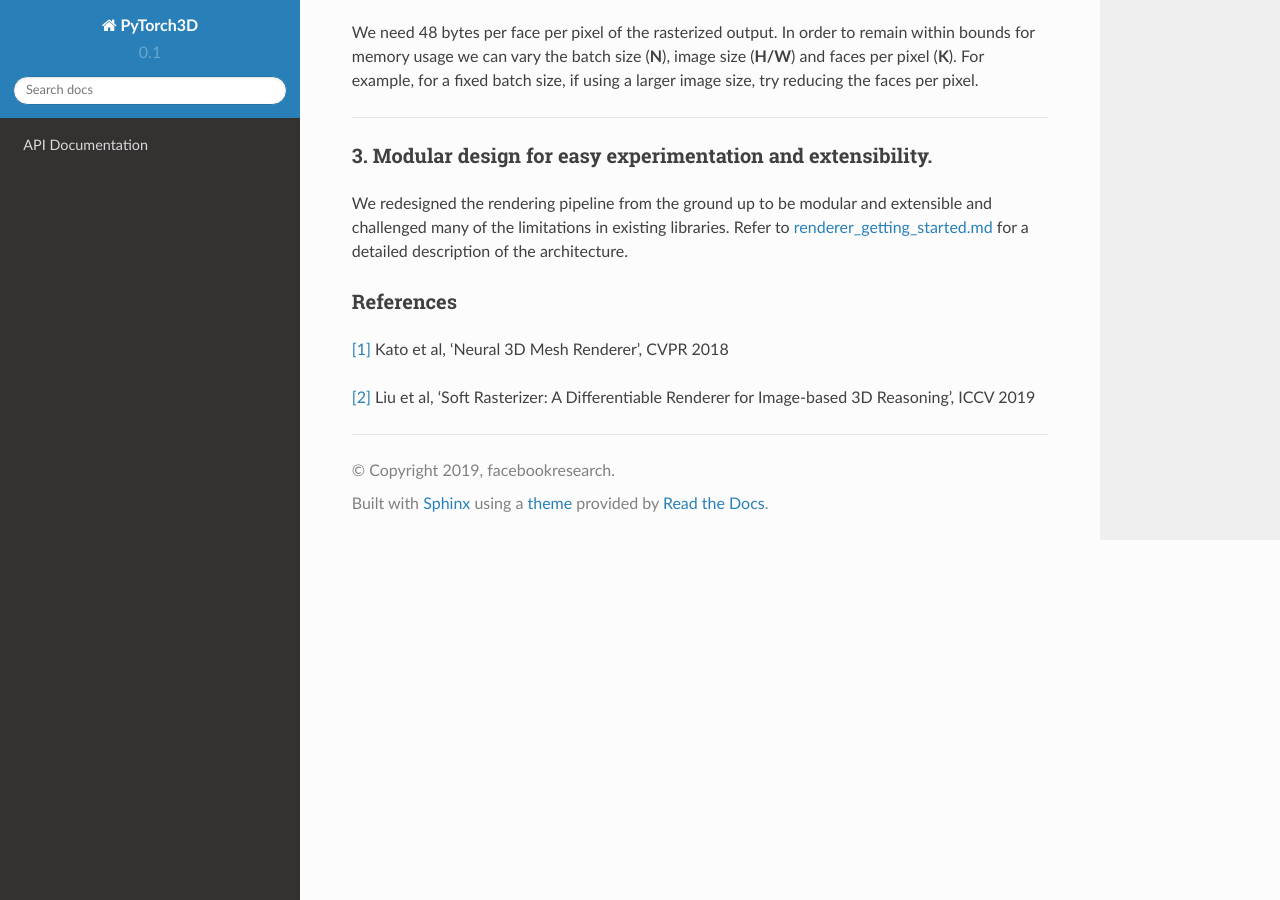
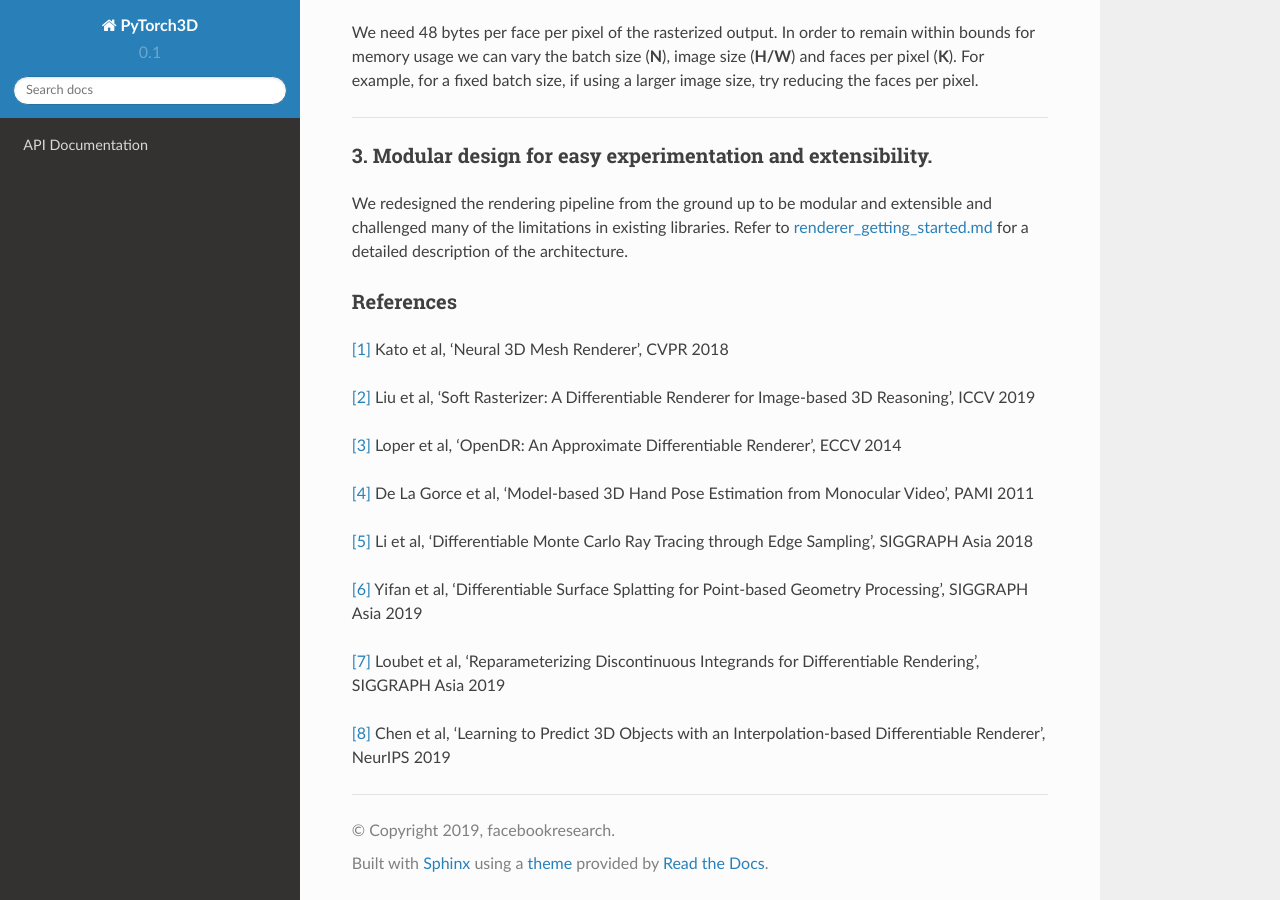
Before and after one commit to facebookresearch/pytorch3d, a Sphinx documentation site: the page built from docs/notes/renderer.md, in a window 1280 px wide and 900 px high, scrolled down 3633 px. Built offline with Sphinx 7.4.7 and the Read the Docs theme 2.0.0, drawn with Linux system fonts in a browser that asks for light colours; pages that are not in the unit, such as notebooks, are missing from menus.

Commit message:
Add more DR citations
Summary: Add more DR citations

Reviewed By: nikhilaravi

Differential Revision: D20330205

fbshipit-source-id: 4fb95d422371ae9ff5cdc2693736e36799201477

```diff
--- a/docs/notes/renderer.md
+++ b/docs/notes/renderer.md
@@ -118,3 +118,15 @@ We redesigned the rendering pipeline from the ground up to be modular and extens
 <a id="1">[1]</a> Kato et al, 'Neural 3D Mesh Renderer', CVPR 2018
 
 <a id="2">[2]</a> Liu et al, 'Soft Rasterizer: A Differentiable Renderer for Image-based 3D Reasoning', ICCV 2019
+
+<a id="3">[3]</a> Loper et al, 'OpenDR: An Approximate Differentiable Renderer', ECCV 2014
+
+<a id="4">[4]</a> De La Gorce et al, 'Model-based 3D Hand Pose Estimation from Monocular Video', PAMI 2011
+
+<a id="5">[5]</a> Li et al, 'Differentiable Monte Carlo Ray Tracing through Edge Sampling', SIGGRAPH Asia 2018
+
+<a id="6">[6]</a> Yifan et al, 'Differentiable Surface Splatting for Point-based Geometry Processing', SIGGRAPH Asia 2019
+
+<a id="7">[7]</a> Loubet et al, 'Reparameterizing Discontinuous Integrands for Differentiable Rendering', SIGGRAPH Asia 2019
+
+<a id="8">[8]</a> Chen et al, 'Learning to Predict 3D Objects with an Interpolation-based Differentiable Renderer', NeurIPS 2019
```
